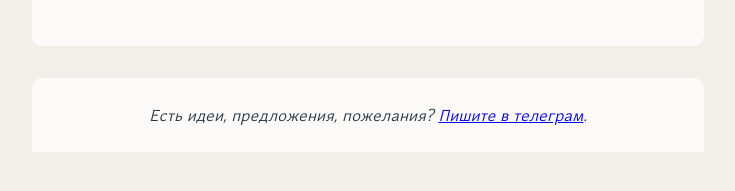
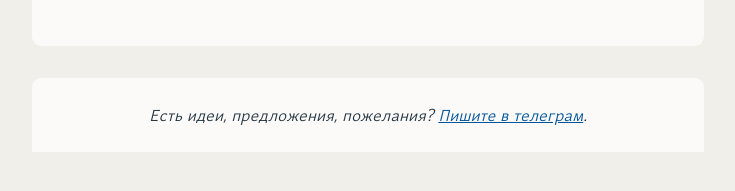
Before and after one commit to kuzmich/sanskritvoice, a Jekyll site: the page built from _ak/yes.html, in a window 1280 px wide. Shown: the part 637-828 px from the top of the page, without its empty margins (272-1007 px from the left). Built offline with Jekyll 4.4.1, drawn with Linux system fonts in a browser that asks for light colours.

Commit message:
feat: Приглушил цвет ссылок

```diff
--- a/css/sv.css
+++ b/css/sv.css
@@ -30,6 +30,8 @@
     --page-bg-c: hsl(45, 20%, 93%);
     --content-bg-c: hsl(45, 20%, 98%);
     --text-c: hsl(207, 30%, 20%);
+    --link-c: hsl(207, 100%, 30%);
+    --link-active-c: hsl(207, 100%, 40%);
     --header-c: #ff8400;
     --number-c: hsl(45, 2%, 41%);
     --raduis: 0.6rem;
@@ -72,6 +74,18 @@ header, main, footer {
 
 main {
     padding-block: 3.5rem;
+}
+
+a {
+    color: var(--link-c);
+}
+
+a:hover {
+    color: var(--link-active-c);
+}
+
+a:active {
+    color: var(--header-c);
 }
 
 /* Вертикальные расстояния */
```
